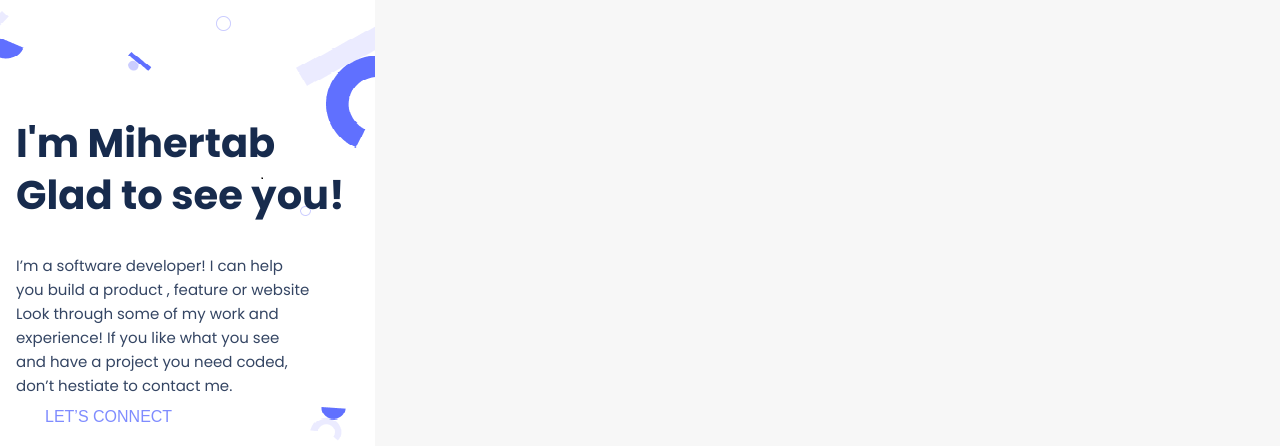
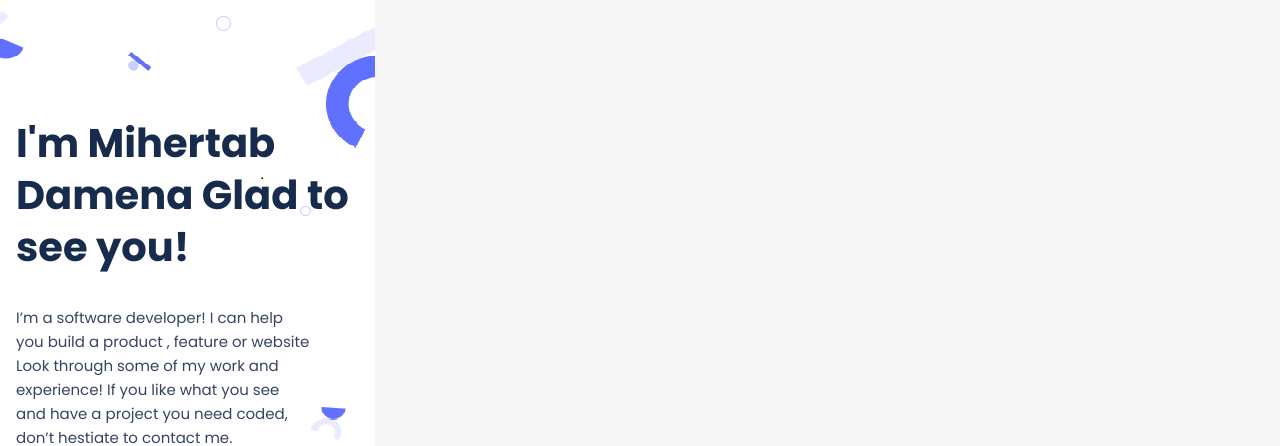
Before and after one commit to DamenaM/Portofolio, a website: page index.html in a window 1280 px wide. Shown: the part 61-507 px from the top of the page. Drawn offline with Linux system fonts and the light colour scheme.

Commit message:
modified index page

```diff
--- a/index.html
+++ b/index.html
@@ -17,7 +17,7 @@
     </header>
      <div class="cardBack01">
         <div>
-            <h1 class="main-header"> I'm Mihertab Glad to see you!</h1>
+            <h1 class="main-header"> I'm Mihertab Damena Glad to see you!</h1>
             <p class="section1"> I’m a software developer! I can help you build a product ,
                 feature or website Look through some of my work and experience! If you like what
                 you see and have a project you need coded, don’t hestiate to contact me. </p>
```
